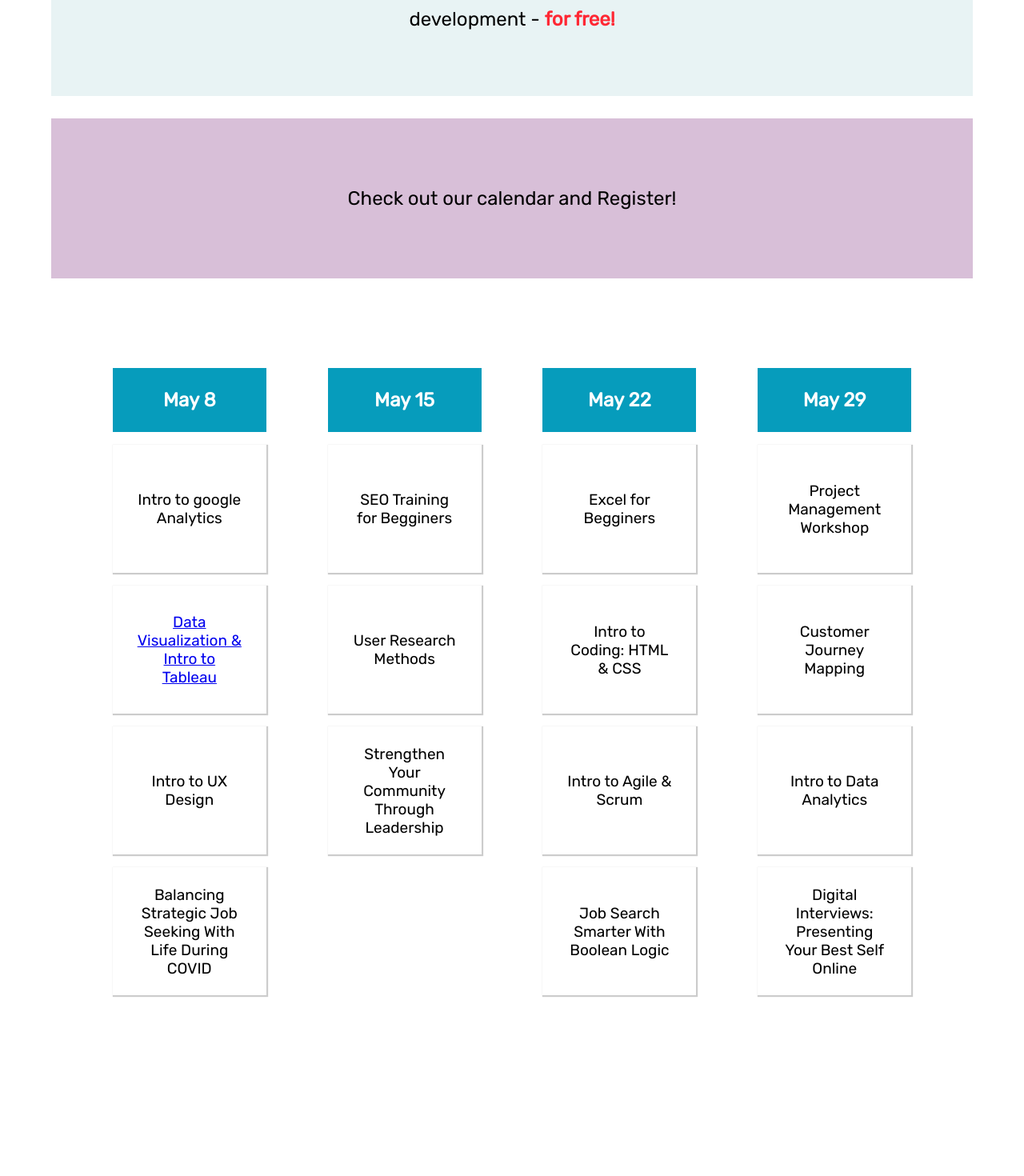
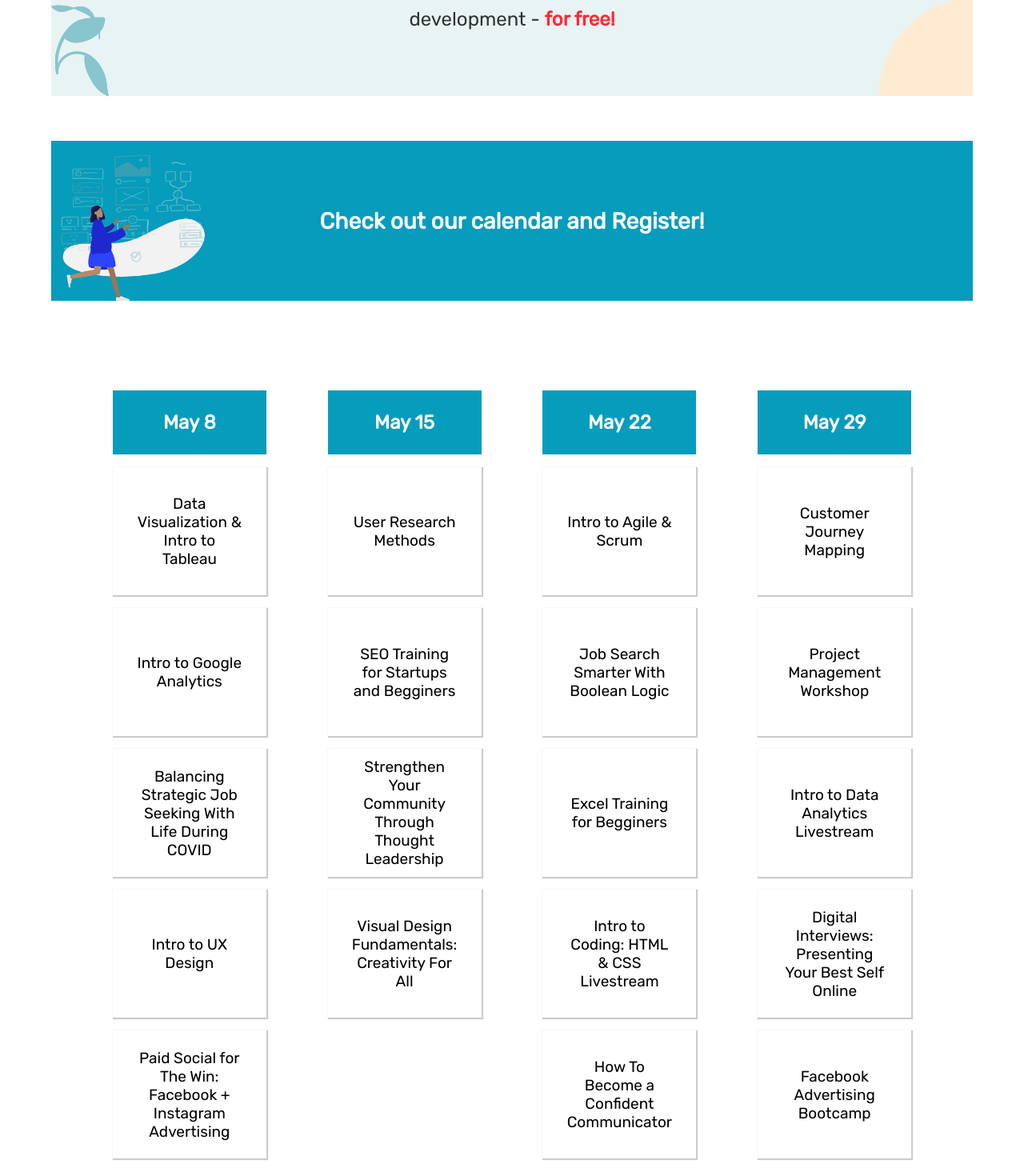
Before and after one commit to makeespresso/techlauderdalega, a React (Create React App) app: page / in a window 1280 px wide. Shown: the part 1068-2538 px from the top of the page at 80% size. Before the commit the page ends 2348 px from the top, so only its background shows below. Built offline with nearby package versions, Linux system fonts and the light colour scheme.

Commit message:
Links Added

```diff
--- a/src/App.css
+++ b/src/App.css
@@ -12,6 +12,7 @@
   width: 90vw;
   /* background-color: lightsalmon; */
   font-size: calc(8px + 2vmin);
+  color: #323232;
 
 /*
   width: 80vw;
@@ -20,6 +21,24 @@
   align-items: center;
   justify-content: center;
   text-align: center; */
+}
+
+
+/* LINKS / LINKS / LINKS / LINKS / LINKS / LINKS / LINKS / LINKS /   */
+a {
+  text-decoration: none;
+  color: black;
+}
+
+
+
+
+a:visited{
+color: #323232;
+}
+
+a:hover{
+  color: #FF2834;
 }
 
 /* HEADER / HEADER / HEADER / HEADER / HEADER / HEADER  */
@@ -110,13 +129,15 @@ spam{ color: #FF2834}
 
 .Banner {
   background-color: rgba(223, 238, 240, 0.7);
-  /* background-image: url(https://cdn.pixabay.com/photo/2012/05/07/18/44/banner-48962_1280.png); */
-  /* background-image: url(https://cdn.pixabay.com/photo/2017/05/09/13/33/laptop-2298286_1280.png); */
   width: 100%;
   height: 45vh;
   align-items: center;
   text-align: center;
   line-height: 2;
+  background-image: url(./assets/img/coverimage.png);
+  background-repeat: no-repeat;
+  background-position: left;
+background-size: cover;
 
   /* justify-content: center;
   text-align: center;
@@ -142,37 +163,31 @@ spam{ color: #FF2834}
   justify-content: center;
   text-align: center;
   height: 25vh;
-  background-color: thistle;
+  background-image: url(./assets/img/heroimage.png);
+  background-color: #069CBC;;
+  color:white;
   width: 100%;
+  background-repeat: no-repeat;
+  background-position: left;
+background-size: contain;
 }
 
-.bannerimage{
-  background-color:lightblue;
-  height: 100%;
-  width: 10%;
-}
-
-.bannercontent{
-  background-color: tomato;
-  height: 100%;
-  width: 100%;
-}
 
 .Imago{
 background-color: #6BC4D2;
-background-image: url(https://cdn.pixabay.com/photo/2016/07/12/19/08/laptop-1512838_1280.png);
+background-image: url(./assets/img/headers.png);
 background-repeat: no-repeat;
 background-position: center;
-background-size: contain;
+background-size: cover;
 }
 
-.Imago2{
+/* .Imago2{
   background-color: #6BC4D2;
   background-image: url(https://cdn.pixabay.com/photo/2016/10/23/17/06/calendar-1763587_1280.png);
   background-repeat: no-repeat;
-background-size: 20rem;
+  background-size: 20rem;
   background-position: left;
-}
+} */
 
 .webdesignflex{
 object-fit: contain;
@@ -209,7 +224,6 @@ background-image: url();
   height: 10vh;
   width: 100%;
   margin-bottom: 1rem;
-
 }
 
 .Text{
@@ -224,6 +238,7 @@ background-image: url();
   margin-bottom: 1rem;
   font-size: calc(3px + 2vmin);
 }
+
 .Text p{
   margin: 30px;
 }
--- a/src/App.js
+++ b/src/App.js
@@ -15,11 +15,11 @@ function App() {
      <BannerImg />
      <Banner />
      <br></br>
+     <br></br>
      <BannerEvents/>
      <br></br>
      <br></br>
      <br></br>
-
      <br></br>
      <Calendar />
      </div>
--- a/src/assets/Img.jsx
+++ b/src/assets/Img.jsx
@@ -6,6 +6,11 @@ const HeroImageImg = props => (
     <img className="pcu" src={heroimage} {...props}></img>
 );
 
+const BannerHeroImg = props => (
+    <img className="women" src={bannerimage} {...props}></img>
+);
+
 export{
     HeroImageImg,
+    BannerHeroImg,
 };
--- a/src/components/ BannerEvents.jsx
+++ b/src/components/ BannerEvents.jsx
@@ -21,7 +21,7 @@ const BannerEvents = () => {
   return (
 <div className="BannerFlex center">
     <div className="HeaderText">
-<p>Check out our calendar and Register!</p>
+<h3>Check out our calendar and Register!</h3>
 </div>
 </div>
 
--- a/src/components/Calendar.jsx
+++ b/src/components/Calendar.jsx
@@ -17,39 +17,45 @@ const Header = () => {
       <div className="Date">
         <h4>May 8 </h4>
       </div>
-        <div className="Text colored"><p>Intro to google Analytics</p></div>
         <div className="Text"><p><a href="https://generalassemb.ly/education/data-visualization-and-intro-to-tableau/miami/111480" target="_blank">Data Visualization & Intro to Tableau</a></p></div>
-        <div className="Text"><p>Intro to UX Design</p></div>
-        <div className="Text"><p>Balancing Strategic Job Seeking With Life During COVID</p></div>
+        <div className="Text colored"><p><a href="https://generalassemb.ly/education/introduction-to-google-analytics/miami/111433" target="_blank">Intro to Google Analytics</a></p></div>
+        <div className="Text"><p><a href="https://generalassemb.ly/education/striking-a-balance-strategic-job-searching-life-during-covid/online/112069" target="_blank">Balancing Strategic Job Seeking With Life During COVID</a></p></div>
+        <div className="Text"><p><a href="https://generalassemb.ly/education/intro-to-ux-design-livestream/miami/106271" target="_blank">Intro to UX Design</a></p></div>
+        <div className="Text"><p><a href="https://generalassemb.ly/education/paid-social-for-the-win-facebook-instagram-advertising/miami/115934" target="_blank">Paid Social for The Win: Facebook + Instagram Advertising</a></p></div>
       </div>
 
       <div className="Information">
       <div className="Date">
         <h4>May 15 </h4>
       </div>
-        <div className="Text"><p>SEO Training for Begginers</p></div>
-        <div className="Text"><p>User Research Methods</p></div>
-        <div className="Text"><p>Strengthen Your Community Through Leadership</p></div>
+        <div className="Text"><p><a href="https://generalassemb.ly/education/user-research-methods/miami/114248" target="_blank">User Research Methods</a></p></div>
+        <div className="Text"><p><a href="https://generalassemb.ly/education/seo-training-for-startups-beginners/miami/112451" target="_blank">SEO Training for Startups and Begginers</a></p></div>
+        <div className="Text"><p><a href="https://generalassemb.ly/education/career-essentials-ga-alumni-webinars/online/108301" target="_blank">Strengthen Your Community Through Thought Leadership</a></p></div>
+        <div className="Text"><p><a href="https://generalassemb.ly/education/visual-design-fundamentals-creativity-for-all/miami/115935" target="_blank">Visual Design Fundamentals: Creativity For All</a></p></div>
+
       </div>
 
       <div className="Information">
       <div className="Date">
         <h4>May 22 </h4>
       </div>
-        <div className="Text"><p>Excel for Begginers</p></div>
-        <div className="Text"><p>Intro to Coding: HTML & CSS</p></div>
-        <div className="Text"><p>Intro to Agile & Scrum</p></div>
-        <div className="Text"><p>Job Search Smarter With Boolean Logic</p></div>
+        <div className="Text"><p><a href="https://generalassemb.ly/education/intro-to-agile-and-scrum/miami/114292" target="_blank">Intro to Agile & Scrum</a></p></div>
+        <div className="Text"><p><a href="https://generalassemb.ly/education/proactive-job-search-with-boolean/online/112145" target="_blank">Job Search Smarter With Boolean Logic</a></p></div>
+        <div className="Text"><p><a href="https://generalassemb.ly/education/excel-training-for-beginners/miami/114272" target="_blank">Excel Training for Begginers</a></p></div>
+        <div className="Text"><p><a href="https://generalassemb.ly/education/intro-to-coding-html-css-livestream/miami/106456" target="_blank">Intro to Coding: HTML & CSS Livestream</a></p></div>
+        <div className="Text"><p><a href="https://generalassemb.ly/education/how-to-become-a-confident-communicator/miami/115936" target="_blank">How To Become a Confident Communicator</a></p></div>
+
       </div>
 
 <div className="Information">
 <div className="Date">
         <h4>May 29 </h4>
       </div>
-        <div className="Text"><p>Project Management Workshop</p></div>
-        <div className="Text"><p>Customer Journey Mapping</p></div>
-        <div className="Text"><p>Intro to Data Analytics</p></div>
-        <div className="Text"><p>Digital Interviews: Presenting Your Best Self Online</p></div>
+        <div className="Text"><p><a href="https://generalassemb.ly/education/customer-journey-mapping/miami/114338" taget="_blank">Customer Journey Mapping </a></p></div>
+        <div className="Text"><p><a href="https://generalassemb.ly/education/project-management-workshop-560a3f31-61ef-480a-8ce7-5b8965b0b7bd/miami/114315" taget="_blank">Project Management Workshop</a></p></div>
+        <div className="Text"><p><a href="https://accounts.generalassemb.ly/identify" taget="_blank">Intro to Data Analytics Livestream</a></p></div>
+        <div className="Text"><p><a href="https://generalassemb.ly/education/digital-interviews-presenting-your-best-self-online-and-over-the-phone/online/112071" taget="_blank">Digital Interviews: Presenting Your Best Self Online</a></p></div>
+        <div className="Text"><p><a href="https://generalassemb.ly/education/facebook-advertising-bootcamp/miami/115937" target="_blank">Facebook Advertising Bootcamp</a></p></div>
       </div>
     </div>
   )
```
Also changed, not shown: src/assets/img/coverimage.png (added), src/assets/img/headers.png (added).
